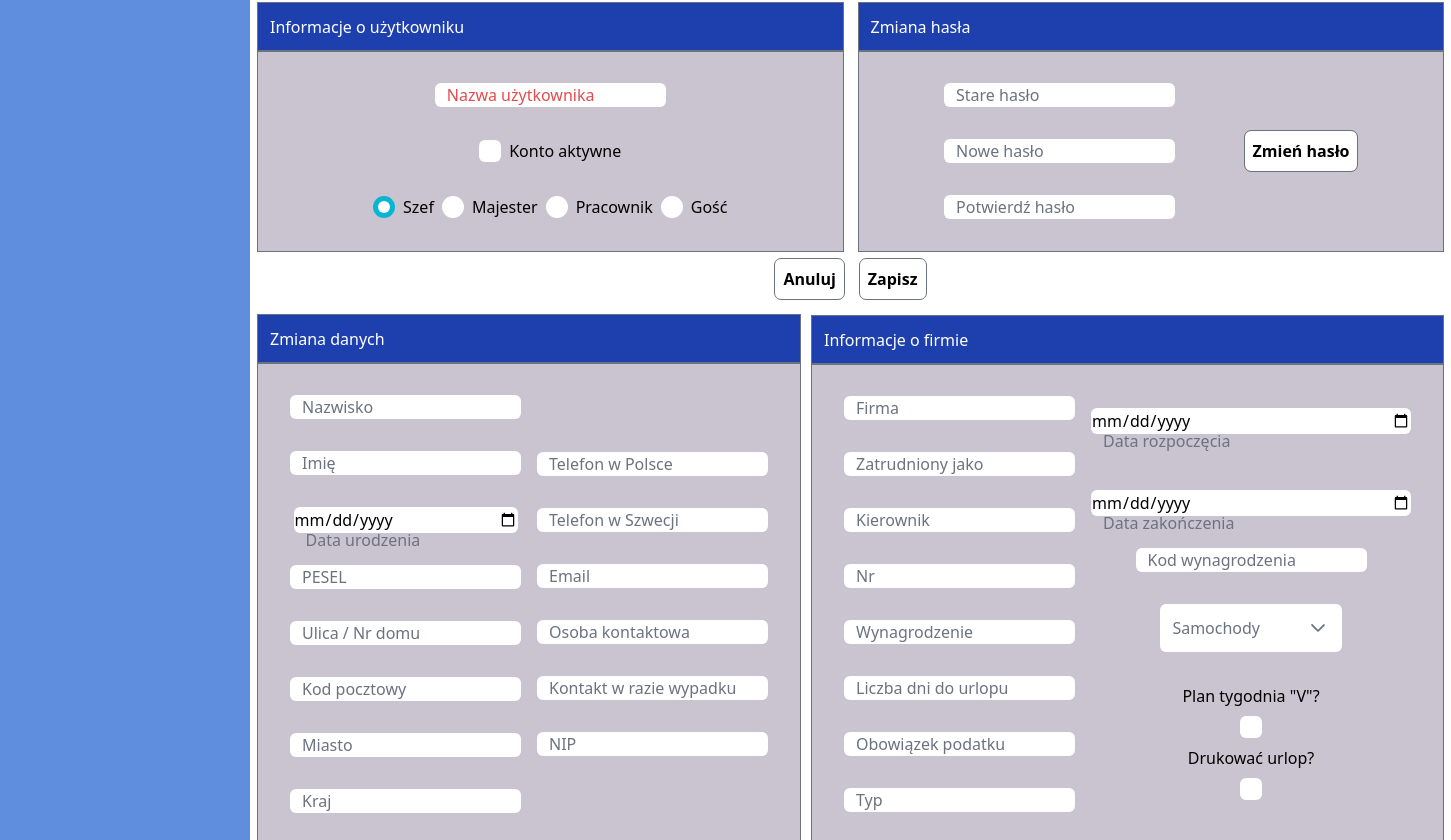
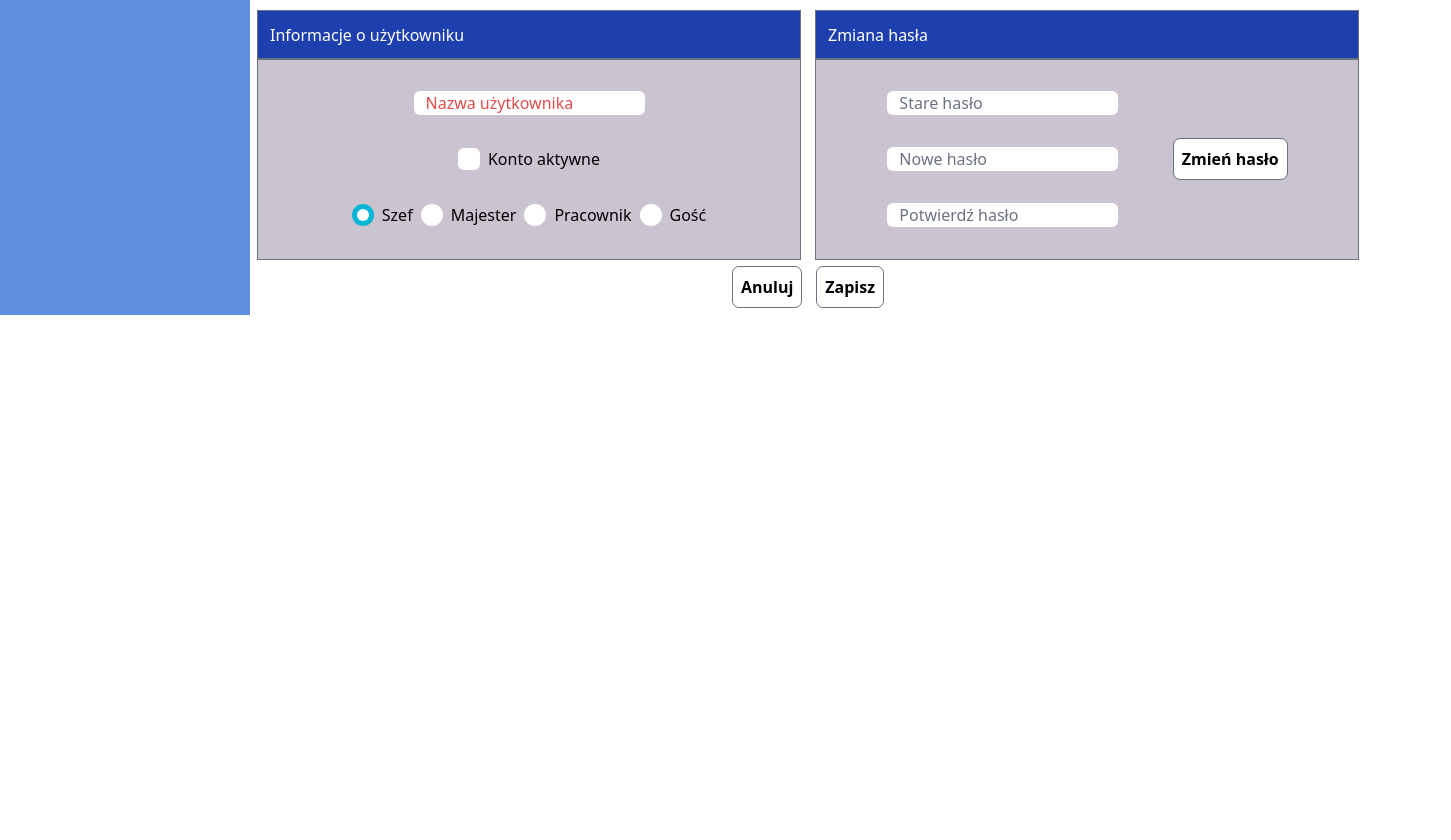
Before and after one commit to Destray32/ecpp-projekt, a React (Create React App) app: page /home/zmien-dane in a window 1280 px wide. Shown: the part 695-1535 px from the top of the page, 1451 px wide, since content can reach past the window. After the commit the page ends 1010 px from the top, so only its background shows below. Built offline with nearby package versions, Linux system fonts and the light colour scheme; a web font is replaced by a local one.

Commit message:
usuniecie float label z date inputow

```diff
--- a/src/pages/Pracownik/DodajPracownika.js
+++ b/src/pages/Pracownik/DodajPracownika.js
@@ -97,9 +97,9 @@ export default function DodajPracownikaPage() {
                                 <InputText invalid={formData.name === ''} id="name" type="text" onChange={handleChange} />
                                 <label htmlFor="name">Imię</label>
                             </FloatLabel>
-                            <div className='flex flex-col items-center'>
+                            <div className='flex flex-col items-center space-y-2'>
                                 <label htmlFor="brithday">Data urodzenia</label>
-                                <InputText invalid={formData.brithday === ''} id="brithday" type="date" onChange={handleChange} />
+                                <InputText style={{width: '14rem'}} invalid={formData.brithday === ''} id="brithday" type="date" onChange={handleChange} />
                             </div>
                             <FloatLabel>
                                 <InputText id="pesel" type="text" onChange={handleChange} />
@@ -150,7 +150,7 @@ export default function DodajPracownikaPage() {
                         </div>
                     </DaneBox>
                     <DaneBox name='Informacje o firmie'>
-                        <div className='flex flex-col items-center space-y-8'>
+                        <div className='flex flex-col items-center space-y-8 py-4'>
                             <FloatLabel>
                                 <InputText invalid={formData.company === ''} id="company" type="text" onChange={handleChange} />
                                 <label htmlFor="company">Firma</label>
@@ -187,11 +187,11 @@ export default function DodajPracownikaPage() {
                         <div className='flex flex-col items-center space-y-8'>
                             <div className='flex flex-col items-center space-y-3.5'>
                                 <label htmlFor="startDate">Data rozpoczęcia</label>
-                                <InputText invalid={formData.startDate === ''} id="startDate" type="date" onChange={handleChange} />
+                                <InputText style={{width: '14rem'}} invalid={formData.startDate === ''} id="startDate" type="date" onChange={handleChange} />
                             </div>
                             <div className='flex flex-col items-center space-y-3'>
                                 <label htmlFor="endDate">Data zakończenia</label>
-                                <InputText id="endDate" type="date" onChange={handleChange} />
+                                <InputText style={{width: '14rem'}} id="endDate" type="date" onChange={handleChange} />
                             </div>
                             <FloatLabel>
                                 <InputText id="paycheckCode" type="text" onChange={handleChange} />
--- a/src/pages/Pracownik/ZmienDane.js
+++ b/src/pages/Pracownik/ZmienDane.js
@@ -1,4 +1,4 @@
-import React, { useState, useEffect } from 'react';
+import React, { useState } from 'react';
 import { Link } from 'react-router-dom';
 import { Dropdown } from "primereact/dropdown";
 import { Checkbox } from 'primereact/checkbox';
@@ -10,10 +10,6 @@ import { RadioButton } from 'primereact/radiobutton';
 import DaneBox from '../../Components/DaneBox';
 
 export default function ZmienDanePage() {
-    const [endDateClicked, setEndDateClicked] = useState(false);
-    const [startDateClicked, setStartDateClicked] = useState(false);
-    const [brithdayClicked, setBrithdayClicked] = useState(false);
-
     const [formData, setFormData] = useState({
         surename: '',
         name: '',
@@ -121,15 +117,10 @@ export default function ZmienDanePage() {
                                 <InputText invalid={formData.name === ''} id="name" type="text" onChange={handleChange} />
                                 <label htmlFor="name">Imię</label>
                             </FloatLabel>
-                            <FloatLabel>
-                            <InputText
-                            style={{ width: '14rem',  }}
-                                onFocus={() => setBrithdayClicked(true)} // na focusie true i wtedy przesuwam label w osi y. przy innych datach to samo
-                                onBlur={() => setBrithdayClicked(false)}
-                            id="brithday" type="date" />
-                            <label className={(brithdayClicked ? '' : 'translate-y-5')}
-                            htmlFor="brithday">Data urodzenia</label>
-                        </FloatLabel>
+                            <div className='flex flex-col items-center space-y-2'>
+                                <label htmlFor="brithday">Data urodzenia</label>
+                                <InputText style={{width: '14rem'}} invalid={formData.brithday === ''} id="brithday" type="date" onChange={handleChange} />
+                            </div>
                             <FloatLabel>
                                 <InputText id="pesel" type="text" onChange={handleChange} />
                                 <label htmlFor="pesel">PESEL</label>
@@ -179,7 +170,7 @@ export default function ZmienDanePage() {
                         </div>
                     </DaneBox>
                     <DaneBox name='Informacje o firmie'>
-                        <div className='flex flex-col items-center space-y-8'>
+                        <div className='flex flex-col items-center space-y-8 py-4'>
                             <FloatLabel>
                                 <InputText invalid={formData.company === ''} id="company" type="text" onChange={handleChange} />
                                 <label htmlFor="company">Firma</label>
@@ -214,13 +205,13 @@ export default function ZmienDanePage() {
                             </FloatLabel>
                         </div>
                         <div className='flex flex-col items-center space-y-8'>
-                            <div className='flex flex-col items-center space-y-3.5'>
+                            <div className='flex flex-col items-center space-y-2'>
                                 <label htmlFor="startDate">Data rozpoczęcia</label>
-                                <InputText invalid={formData.startDate === ''} id="startDate" type="date" onChange={handleChange} />
+                                <InputText style={{width: '14rem'}} invalid={formData.startDate === ''} id="startDate" type="date" onChange={handleChange} />
                             </div>
-                            <div className='flex flex-col items-center space-y-3'>
+                            <div className='flex flex-col items-center space-y-2'>
                                 <label htmlFor="endDate">Data zakończenia</label>
-                                <InputText id="endDate" type="date" onChange={handleChange} />
+                                <InputText style={{width: '14rem'}} id="endDate" type="date" onChange={handleChange} />
                             </div>
                             <FloatLabel>
                                 <InputText id="paycheckCode" type="text" onChange={handleChange} />
@@ -287,151 +278,6 @@ export default function ZmienDanePage() {
                     <Button label="Zapisz" onClick={handleSubmit} className="bg-white outline outline-1 outline-gray-500 p-2" />
                 </div>
             </form>
-            <div className='w-full flex flex-row justify-center items-center space-x-1 pr-2'>
-                <DaneBox name='Zmiana danych'>
-                    <div className='flex flex-col items-center space-y-8'>
-                        <FloatLabel>
-                            <InputText id="surename" type="text" />
-                            <label htmlFor="surename">Nazwisko</label>
-                        </FloatLabel>
-                        <FloatLabel>
-                            <InputText id="name" type="text" />
-                            <label htmlFor="name">Imię</label>
-                        </FloatLabel>
-                        <FloatLabel>
-                            <InputText
-                            style={{ width: '14rem',  }}
-                                onFocus={() => setBrithdayClicked(true)} // na focusie true i wtedy przesuwam label w osi y. przy innych datach to samo
-                                onBlur={() => setBrithdayClicked(false)}
-                            id="brithday" type="date" />
-                            <label className={(brithdayClicked ? '' : 'translate-y-5')}
-                            htmlFor="brithday">Data urodzenia</label>
-                        </FloatLabel>
-                        <FloatLabel>
-                            <InputText id="pesel" type="text" />
-                            <label htmlFor="pesel">PESEL</label>
-                        </FloatLabel>
-                        <FloatLabel>
-                            <InputText id="street" type="text" />
-                            <label htmlFor="street">Ulica / Nr domu</label>
-                        </FloatLabel>
-                        <FloatLabel>
-                            <InputText id="zip" type="text" />
-                            <label htmlFor="zip">Kod pocztowy</label>
-                        </FloatLabel>
-                        <FloatLabel>
-                            <InputText id="city" type="text" />
-                            <label htmlFor="city">Miasto</label>
-                        </FloatLabel>
-                        <FloatLabel>
-                            <InputText id="country" type="text" />
-                            <label htmlFor="country">Kraj</label>
-                        </FloatLabel>
-                    </div>
-                    <div className='flex flex-col items-center space-y-8'>
-                        <FloatLabel>
-                            <InputText id="phone1" type="text" />
-                            <label htmlFor="phone">Telefon w Polsce</label>
-                        </FloatLabel>
-                        <FloatLabel>
-                            <InputText id="phone2 " type="text" />
-                            <label htmlFor="phone">Telefon w Szwecji</label>
-                        </FloatLabel>
-                        <FloatLabel>
-                            <InputText id="Email" type="text" />
-                            <label htmlFor="Email">Email</label>
-                        </FloatLabel>
-                        <FloatLabel>
-                            <InputText id="relative" type="text" />
-                            <label htmlFor="relative1">Osoba kontaktowa</label>
-                        </FloatLabel>
-                        <FloatLabel>
-                            <InputText id="relative2" type="text" />
-                            <label htmlFor="relative2">Kontakt w razie wypadku</label>
-                        </FloatLabel>
-                        <FloatLabel>
-                            <InputText id="NIP" type="text" />
-                            <label htmlFor="NIP">NIP</label>
-                        </FloatLabel>
-                    </div>
-                </DaneBox>
-                <DaneBox name='Informacje o firmie'>
-                    <div className='flex flex-col items-center space-y-8'>
-                        <FloatLabel>
-                            <InputText id="company" type="text" />
-                            <label htmlFor="company">Firma</label>
-                        </FloatLabel>
-                        <FloatLabel>
-                            <InputText id="hiredAs" type="text" />
-                            <label htmlFor="hiredAs">Zatrudniony jako</label>
-                        </FloatLabel>
-                        <FloatLabel>
-                            <InputText id="manager" type="text" />
-                            <label htmlFor="manager">Kierownik</label>
-                        </FloatLabel>
-                        <FloatLabel>
-                            <InputText id="nr" type="text" />
-                            <label htmlFor="nr">Nr</label>
-                        </FloatLabel>
-                        <FloatLabel>
-                            <InputText id="paycheck" type="text" />
-                            <label htmlFor="paycheck">Wynagrodzenie</label>
-                        </FloatLabel>
-                        <FloatLabel>
-                            <InputText id="tillVacation" type="text" />
-                            <label htmlFor="tillVacation">Liczba dni do urlopu</label>
-                        </FloatLabel>
-                        <FloatLabel>
-                            <InputText id="tax" type="text" />
-                            <label htmlFor="tax">Obowiązek podatku</label>
-                        </FloatLabel>
-                        <FloatLabel>
-                            <InputText id="Typ" type="text" />
-                            <label htmlFor="Typ">Typ</label>
-                        </FloatLabel>
-                    </div>
-                    <div className='flex flex-col items-center space-y-8'>
-                        <div className=' flex flex-col gap-14'>
-                            <FloatLabel>
-                                <InputText
-                                style={{ width: '20rem',  }}
-
-                                className='w-full'
-                                    onFocus={() => setStartDateClicked(true)}
-                                    onBlur={() => setStartDateClicked(false)}
-                                    id="startDate" type="date" />
-                                <label
-                                    className={(startDateClicked ? '' : 'translate-y-5')}
-                                    htmlFor="startDate">Data rozpoczęcia</label>
-                            </FloatLabel>
-                            <FloatLabel>
-                                <InputText
-                                    style={{ width: '20rem',  }}
-                                    onFocus={() => setEndDateClicked(true)}
-                                    onBlur={() => setEndDateClicked(false)}
-                                    id="endDate" type="date" />
-                                <label className={endDateClicked ? '' : 'translate-y-5'}
-                                    htmlFor="endDate">Data zakończenia</label>
-                            </FloatLabel>
-                        </div>
-
-                        <FloatLabel>
-                            <InputText id="paycheckCode" type="text" />
-                            <label htmlFor="paycheckCode">Kod wynagrodzenia</label>
-                        </FloatLabel>
-                        <FloatLabel>
-                            <Dropdown id="vehicle" optionLabel="name" optionValue="code" options={["Pojazd 1","Pojazd 2"]} placeholder="Wybierz pojazd" />
-                            <label htmlFor="vehicle">Samochody</label>
-                        </FloatLabel>
-                        <div className='flex flex-col items-center space-y-2'>
-                            <label htmlFor="weeklyPlan">Plan tygodnia "V"?</label>
-                            <Checkbox inputId="weeklyPlan" checked={false} />
-                            <label htmlFor="printVacation">Drukować urlop?</label>
-                            <Checkbox inputId="printVacation" checked={false} />
-                        </div>
-                    </div>
-                </DaneBox>
-            </div>
         </div>
     )
 }
```
